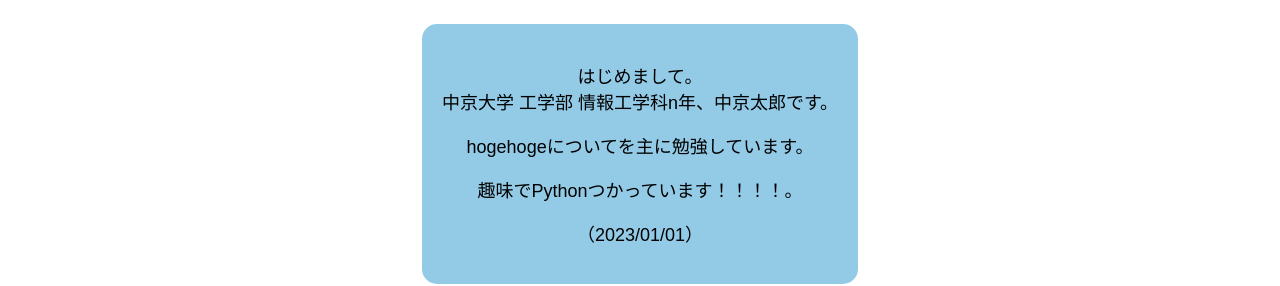
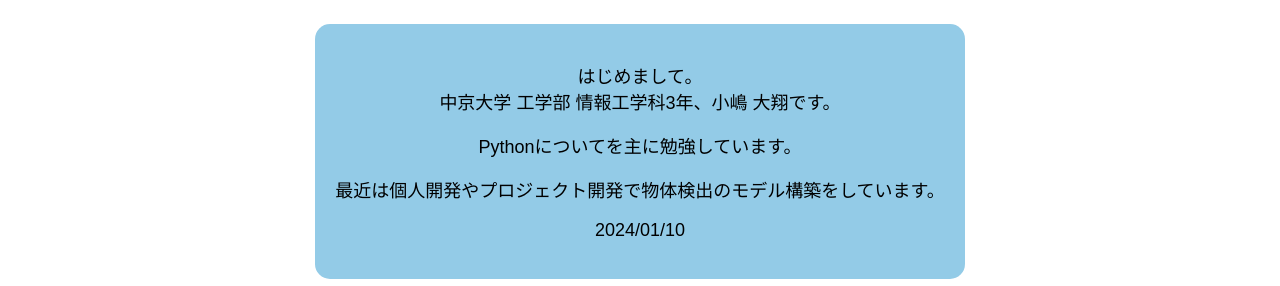
Before and after one commit to Hiro-23/Portfolio, a plain HTML site: page index.html in a window 1280 px wide. Shown: the part 514-800 px from the top of the page. Drawn offline with Linux system fonts and the light colour scheme.

Commit message:
'commit'

```diff
--- a/index.html
+++ b/index.html
@@ -38,10 +38,10 @@
             <div class="content">
                 <h2 class="title">Profile</h2>
                 <div class="block" >
-                    <p>はじめまして。<br>中京大学 工学部 情報工学科n年、中京太郎です。</p>
-                    <p>hogehogeについてを主に勉強しています。</p>
-                    <p>趣味でPythonつかっています！！！！。</p>
-                    <p>（2023/01/01）</p>
+                    <p>はじめまして。<br>中京大学 工学部 情報工学科3年、小嶋 大翔です。</p>
+                    <p>Pythonについてを主に勉強しています。</p>
+                    <p>最近は個人開発やプロジェクト開発で物体検出のモデル構築をしています。</p>
+                    <p>2024/01/10</p>
                 </div>
             </div>
         </div>
```
